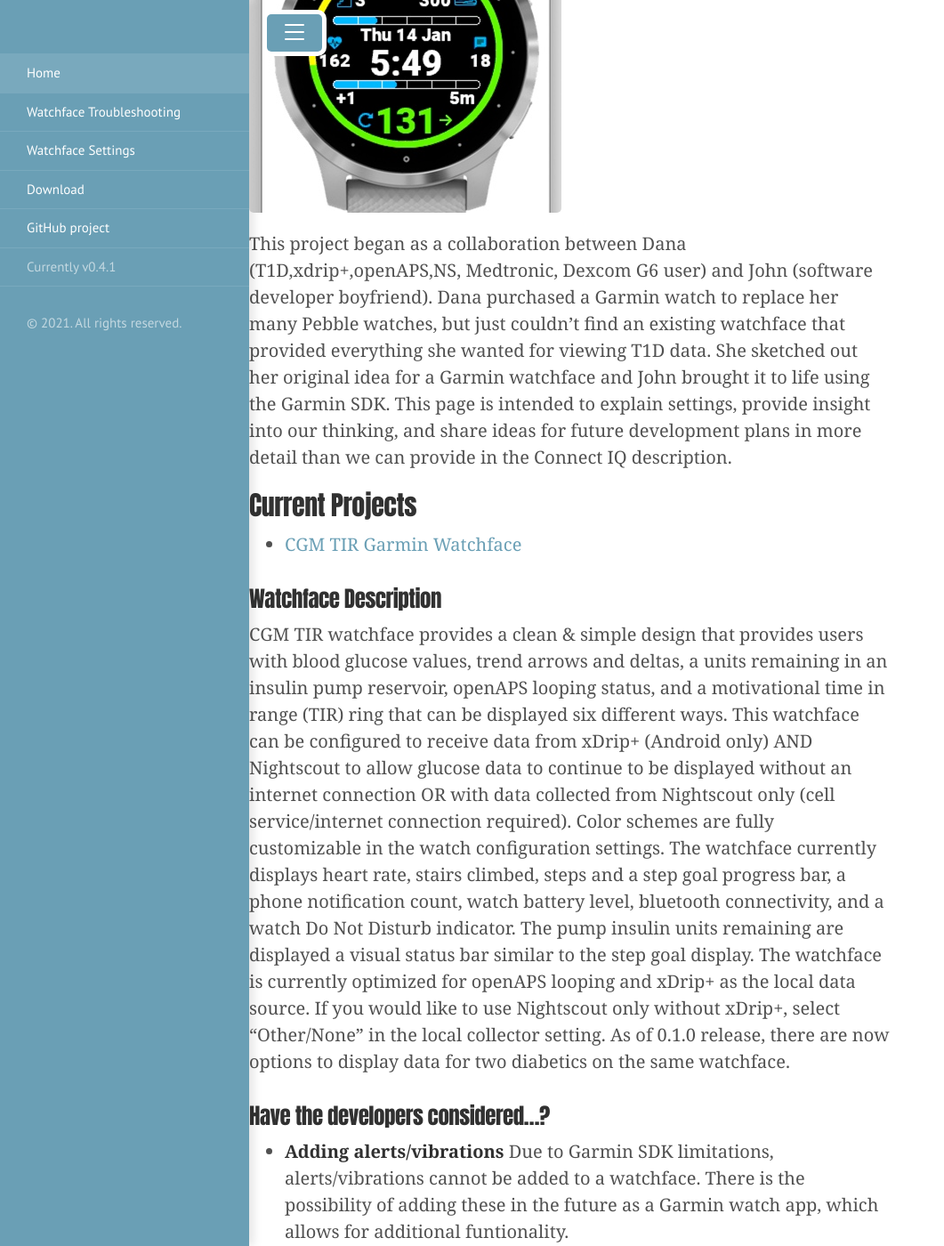
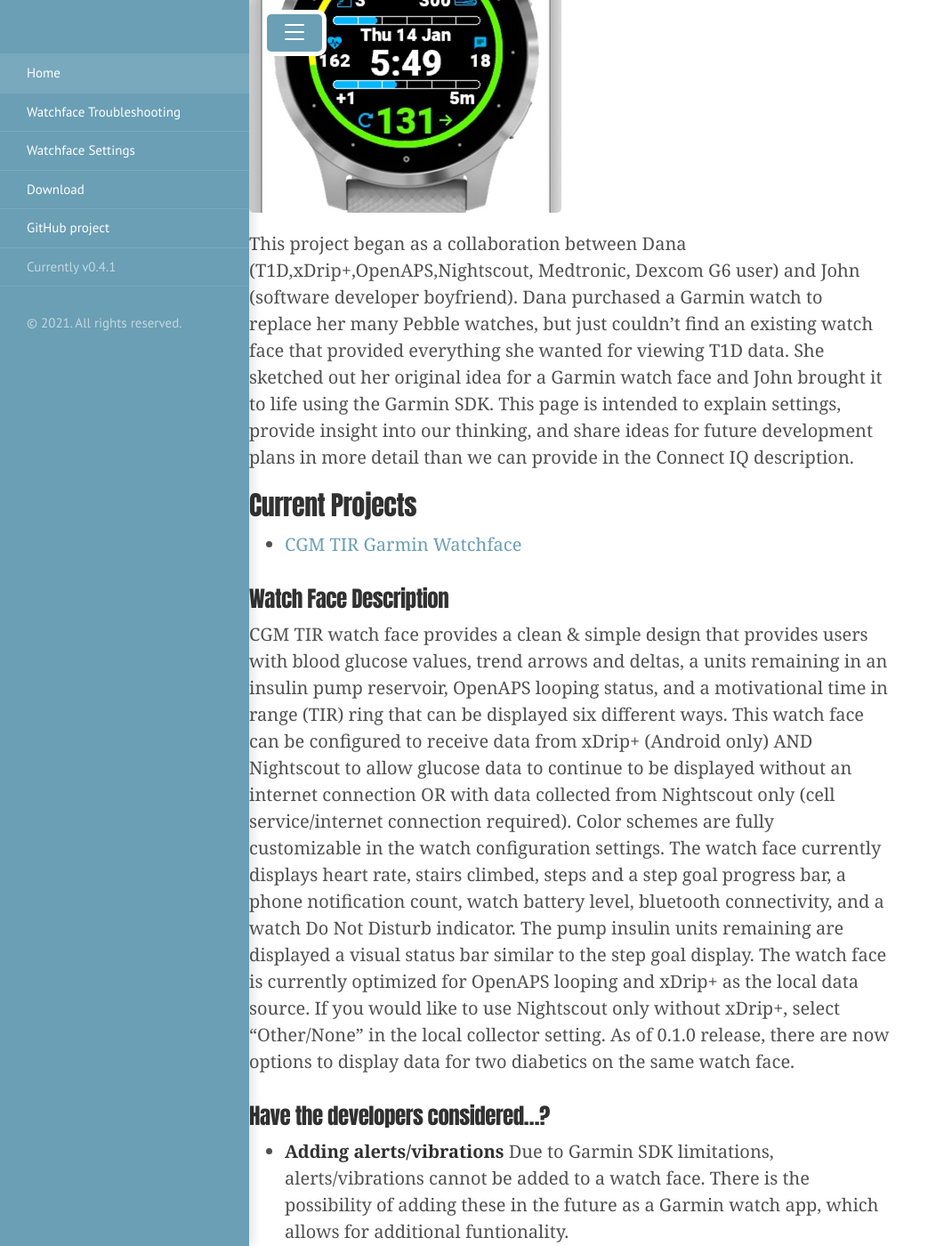
Before and after one commit to SturdiPancreas/CGM-TIR-watch, a Jekyll site: the page built from index.md, in a window 1280 px wide and 1400 px high, scrolled down 244 px. Shown: the whole window at 89% size, without its empty margins (0-1061 px from the left). Built offline with Jekyll 4.4.1, drawn with Linux system fonts in a browser that asks for light colours; some of the changed text lies outside the part shown.

Commit message:
Update index.md

```diff
--- a/index.md
+++ b/index.md
@@ -5,31 +5,34 @@ title: Home
 
 ![CoverImage](images/CoverImage.png)
 
-This project began as a collaboration between Dana (T1D,xdrip+,openAPS,NS, Medtronic, Dexcom G6 user) and John (software developer boyfriend).  Dana purchased a Garmin watch to replace her many Pebble watches, but just couldn't find an existing watchface that provided everything she wanted for viewing T1D data.  She sketched out her original idea for a Garmin watchface and John brought it to life using the Garmin SDK.  This page is intended to explain settings, provide insight into our thinking, and share ideas for future development plans in more detail than we can provide in the Connect IQ description.
+This project began as a collaboration between Dana (T1D,xDrip+,OpenAPS,Nightscout, Medtronic, Dexcom G6 user) and John (software developer boyfriend).  Dana purchased a Garmin watch to replace her many Pebble watches, but just couldn't find an existing watch face that provided everything she wanted for viewing T1D data.  She sketched out her original idea for a Garmin watch face and John brought it to life using the Garmin SDK.  This page is intended to explain settings, provide insight into our thinking, and share ideas for future development plans in more detail than we can provide in the Connect IQ description.
 
 ## Current Projects
 
 - [CGM TIR Garmin Watchface](https://apps.garmin.com/en-US/apps/38c13f6f-3f68-4a08-b58b-1e1089292a6f)
 
-### Watchface Description
+### Watch Face Description
 
-CGM TIR watchface provides a clean & simple design that provides users with blood glucose values, trend arrows and deltas, a units remaining in an insulin pump reservoir, openAPS looping status, and a motivational time in range (TIR) ring that can be displayed six different ways.  This watchface can be configured to receive data from xDrip+ (Android only) AND Nightscout to allow glucose data to continue to be displayed without an internet connection OR with data collected from Nightscout only (cell service/internet connection required). Color schemes are fully customizable in the watch configuration settings. The watchface currently displays heart rate, stairs climbed, steps and a step goal progress bar, a phone notification count, watch battery level, bluetooth connectivity, and a watch Do Not Disturb indicator. The pump insulin units remaining are displayed a visual status bar similar to the step goal display.  The watchface is currently optimized for openAPS looping and xDrip+ as the local data source.  If you would like to use Nightscout only without xDrip+, select "Other/None" in the local collector setting.  As of 0.1.0 release, there are now options to display data for two diabetics on the same watchface.
+CGM TIR watch face provides a clean & simple design that provides users with blood glucose values, trend arrows and deltas, a units remaining in an insulin pump reservoir, OpenAPS looping status, and a motivational time in range (TIR) ring that can be displayed six different ways.  This watch face can be configured to receive data from xDrip+ (Android only) AND Nightscout to allow glucose data to continue to be displayed without an internet connection OR with data collected from Nightscout only (cell service/internet connection required). Color schemes are fully customizable in the watch configuration settings. The watch face currently displays heart rate, stairs climbed, steps and a step goal progress bar, a phone notification count, watch battery level, bluetooth connectivity, and a watch Do Not Disturb indicator. The pump insulin units remaining are displayed a visual status bar similar to the step goal display.  The watch face is currently optimized for OpenAPS looping and xDrip+ as the local data source.  If you would like to use Nightscout only without xDrip+, select "Other/None" in the local collector setting.  As of 0.1.0 release, there are now options to display data for two diabetics on the same watch face.
 
 
 
 ### Have the developers considered...?
 -  <strong>Adding alerts/vibrations</strong>
-Due to Garmin SDK limitations, alerts/vibrations cannot be added to a watchface.  There is the possibility of adding these in the future as a Garmin watch app,    which allows for additional funtionality.
+Due to Garmin SDK limitations, alerts/vibrations cannot be added to a watch face.  There is the possibility of adding these in the future as a Garmin watch app,    which allows for additional funtionality.
 
 -  <strong>Making the watch compatible with older models like the Forerunner 235 or with Garmin "bike computer" models</strong>
-Older Garmin devices can only support the data request needed to display CGM data through an app, not a watchface.  We hope to develop a Garmin watch app in the future that may expand compatibility to older devices.  You can see a list of compatible devices for our current project by visiting the [Garmin Connect IQ Store](https://apps.garmin.com/en-US/apps/38c13f6f-3f68-4a08-b58b-1e1089292a6f) and clicking on the compatible devices tab.  While we have tested the listed devices in the simulator that Garmin provides in their SDK, we have found that the simulator does not always match actual watch function.
+Older Garmin devices can only support the data request needed to display CGM data through an app, not a watch face.  We hope to develop a Garmin watch app in the future that may expand compatibility to older devices.  You can see a list of compatible devices for our current project by visiting the [Garmin Connect IQ Store](https://apps.garmin.com/en-US/apps/38c13f6f-3f68-4a08-b58b-1e1089292a6f) and clicking on the compatible devices tab.  While we have tested the listed devices in the simulator that Garmin provides in their SDK, we have found that the simulator does not always match actual watch function.
 
 ### What's up next in development?
-- Adding SAGE/CAGE indicators to the pump reservoir status bar
-- Adding additional local collector options
+- Devices with AMOLED screens need larger fonts and icons.
+
+- The date and time will be made larger.
+
+- The spacing of items on the screen will be adjusted so that there is no overlap.
 
 ### Support or Contact
 
-Use the _Contact Developer_ option for the watchface in the [Garmin Connect IQ Store](https://apps.garmin.com/en-US/apps/38c13f6f-3f68-4a08-b58b-1e1089292a6f)
+Use the _Contact Developer_ option for the watch face in the [Garmin Connect IQ Store](https://apps.garmin.com/en-US/apps/38c13f6f-3f68-4a08-b58b-1e1089292a6f)
 
 Like what we're doing with this project? [Buy us a coffee](https://www.buymeacoffee.com/cgmtir) to acknowledge the time and work that goes into support and future development.
```
